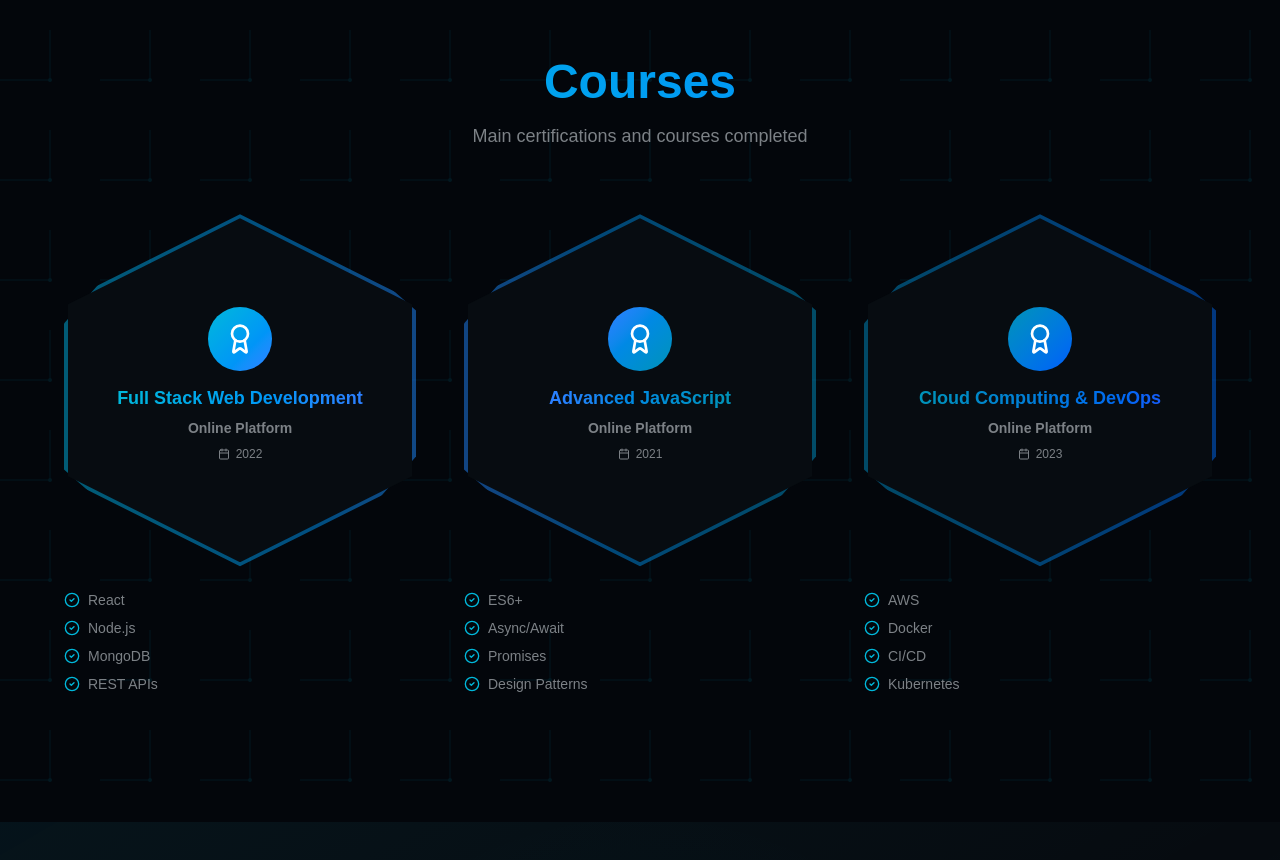
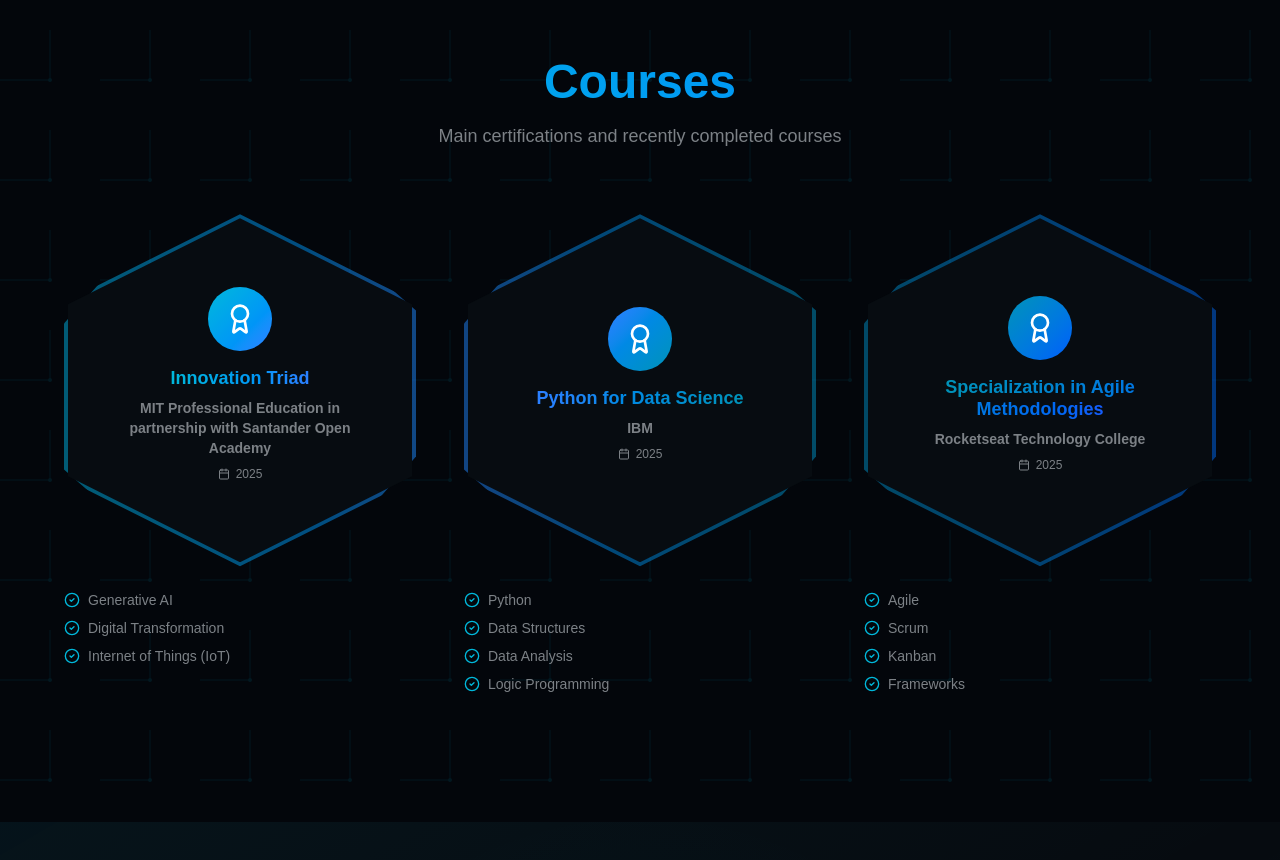
Before and after one commit to GabrieIPujol/Portfolio, a React (Vite) app: page / in a window 1280 px wide. Shown: the part 4800-5660 px from the top of the page. Built offline with nearby package versions, Linux system fonts and the light colour scheme.

Commit message:
Fix whatsapp button, new colors on footer, fix translation for courses section

```diff
--- a/src/components/footer.tsx
+++ b/src/components/footer.tsx
@@ -9,11 +9,10 @@
   const { t } = useLanguage()
 
   const socialLinks = [
-    { icon: Github, href: "https://github.com/GabrieIPujol", label: "GitHub", color: "group-hover:text-purple-400" },
-    { icon: Linkedin, href: "https://www.linkedin.com/in/gabriel-pujol-073577300/", label: "LinkedIn", color: "group-hover:text-blue-400" },
-    // Alterei para Instagram para condizer com o seu link, mas mantendo a cor ciano
-    { icon: Instagram, href: "https://www.instagram.com/biel_pujol", label: "Instagram", color: "group-hover:text-cyan-400" },
-    { icon: Mail, href: "mailto:gabriel.pagvelosa@gmail.com", label: "Email", color: "group-hover:text-pink-400" },
+    { icon: Github, href: "https://github.com/GabrieIPujol", label: "GitHub", color: "group-hover:text-white" },
+    { icon: Linkedin, href: "https://www.linkedin.com/in/gabriel-pujol-073577300/", label: "LinkedIn", color: "group-hover:text-cyan-600" },
+    { icon: Instagram, href: "https://www.instagram.com/biel_pujol", label: "Instagram", color: "group-hover:text-purple-400" },
+    { icon: Mail, href: "mailto:gabriel.pagvelosa@gmail.com", label: "Email", color: "group-hover:text-blue-400" },
   ]
 
   const quickLinks = [
--- a/src/components/whatsapp-button.tsx
+++ b/src/components/whatsapp-button.tsx
@@ -7,7 +7,7 @@
     /* Posicionamento: mais colado no mobile (bottom-4 left-4) */
     <div className="fixed bottom-4 left-4 md:bottom-10 md:left-10 z-9999">
       <motion.a
-        href="https://wa.me/5511999999999" // Substitua pelo seu número
+        href="https://wa.me/5511957299485" // Substitua pelo seu número
         target="_blank"
         rel="noopener noreferrer"
         /* MOBILE: h-10 w-10 (tamanho reduzido)
--- a/src/contexts/language-context.tsx
+++ b/src/contexts/language-context.tsx
@@ -74,24 +74,24 @@
     },
     courses: {
       title: "Courses",
-      subtitle: "Main certifications and courses completed",
+      subtitle: "Main certifications and recently completed courses",
       course1: {
-        title: "Full Stack Web Development",
-        institution: "Online Platform",
-        date: "2022",
-        skills: "React, Node.js, MongoDB, REST APIs",
+        title: "Innovation Triad",
+        institution: "MIT Professional Education in partnership with Santander Open Academy",
+        date: "2025",
+        skills: "Generative AI, Digital Transformation, Internet of Things (IoT)",
       },
       course2: {
-        title: "Advanced JavaScript",
-        institution: "Online Platform",
-        date: "2021",
-        skills: "ES6+, Async/Await, Promises, Design Patterns",
+        title: "Python for Data Science",
+        institution: "IBM",
+        date: "2025",
+        skills: "Python, Data Structures, Data Analysis, Logic Programming",
       },
       course3: {
-        title: "Cloud Computing & DevOps",
-        institution: "Online Platform",
-        date: "2023",
-        skills: "AWS, Docker, CI/CD, Kubernetes",
+        title: "Specialization in Agile Methodologies",
+        institution: "Rocketseat Technology College",
+        date: "2025",
+        skills: "Agile, Scrum, Kanban, Frameworks",
       },
     },
     technologies: {
@@ -195,24 +195,24 @@
     },
     courses: {
       title: "Cursos",
-      subtitle: "Principais certificações e cursos concluídos",
+      subtitle: "Principais certificações e cursos concluídos recentemente",
       course1: {
-        title: "Desenvolvimento Web Full Stack",
-        institution: "Plataforma Online",
-        date: "2022",
-        skills: "React, Node.js, MongoDB, APIs REST",
+        title: "Tríade da Inovação",
+        institution: "MIT Professional Education em parceria com Santander Open Academy",
+        date: "2025",
+        skills: "IA Generativa, Transformação Digital, Internet das Coisas (IoT)",
       },
       course2: {
-        title: "JavaScript Avançado",
-        institution: "Plataforma Online",
-        date: "2021",
-        skills: "ES6+, Async/Await, Promises, Padrões de Projeto",
+        title: "Python para Ciência de Dados",
+        institution: "IBM",
+        date: "2025",
+        skills: "Python, Estruturas de Dados, Análise de Dados, Lógica de Programação",
       },
       course3: {
-        title: "Cloud Computing & DevOps",
-        institution: "Plataforma Online",
-        date: "2023",
-        skills: "AWS, Docker, CI/CD, Kubernetes",
+        title: "Especialização em Metodologias Ágeis",
+        institution: "Faculdade de Tecnologia Rocketseat",
+        date: "2025",
+        skills: "Agile, Scrum, Kanban, Frameworks",
       },
     },
     technologies: {
```
